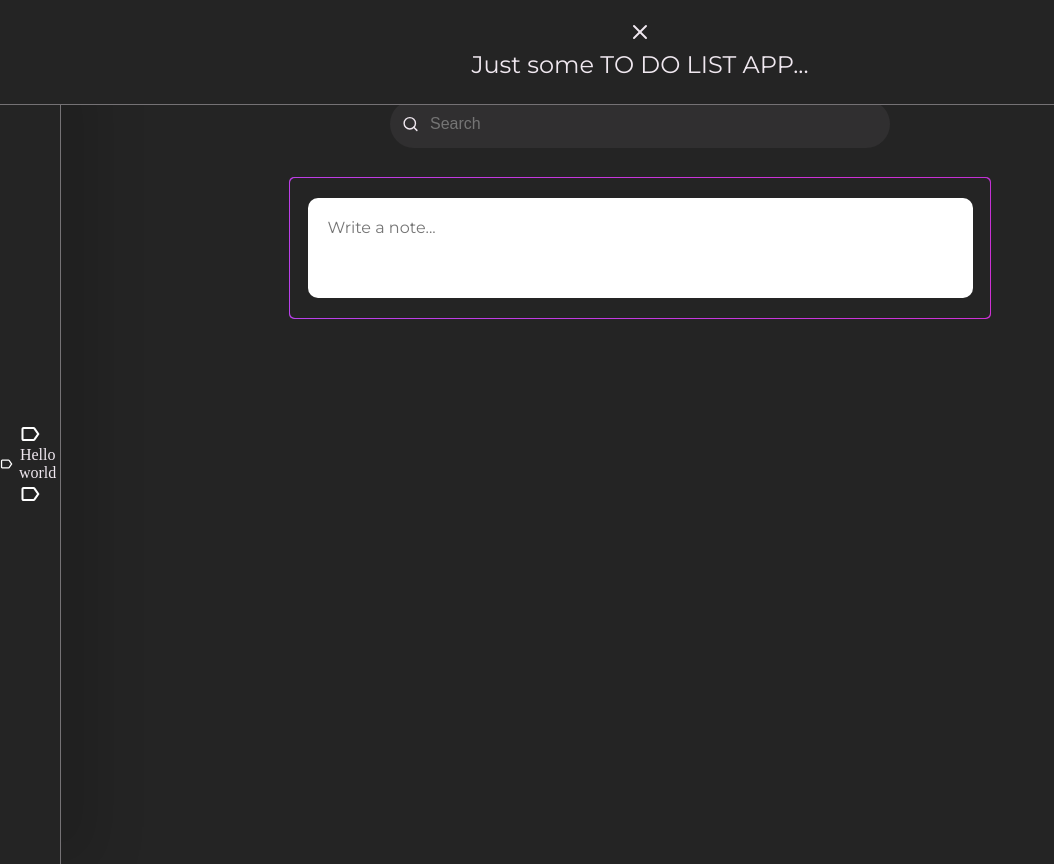
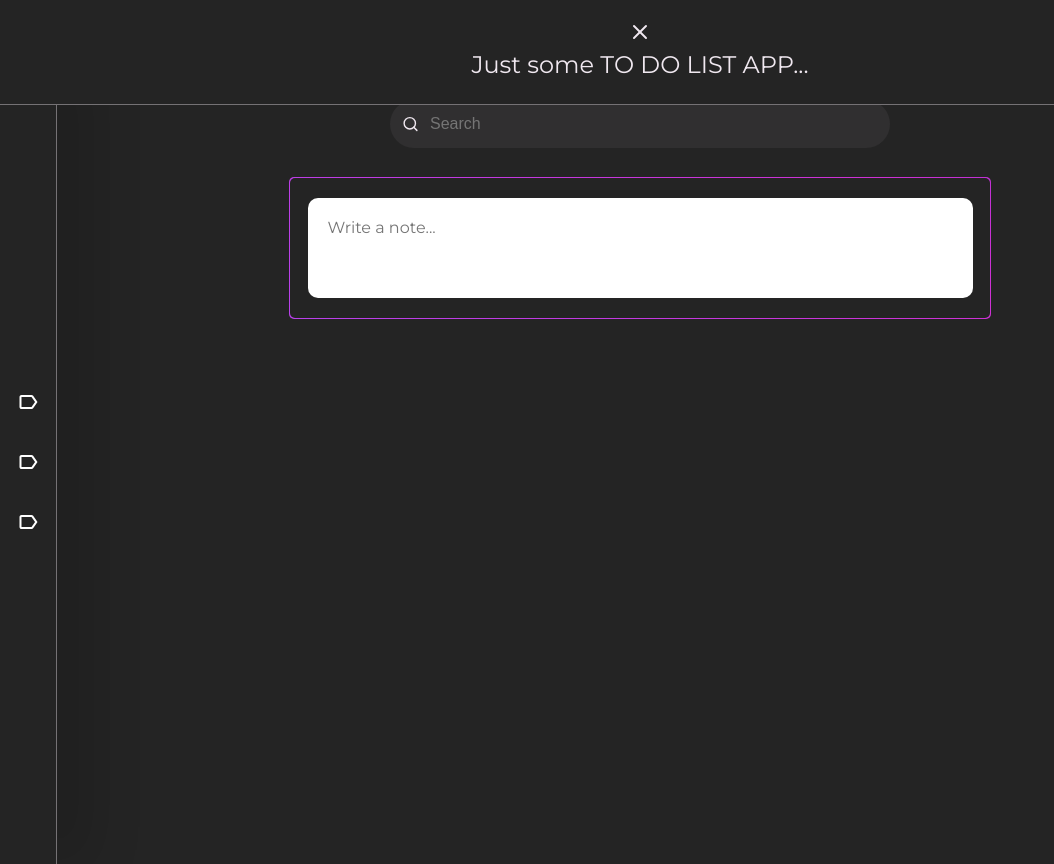
Before and after one commit to JlordS32/TDL-App, a React (Vite) app: page / in a window 1280 px wide. Shown: the whole page, without its empty margins (0-1054 px from the left). Built offline with nearby package versions, Linux system fonts and the light colour scheme; a web font is replaced by a local one.

Commit message:
nav-bar getting implemented and i feel better now

```diff
--- a/src/components/navigation/Nav.jsx
+++ b/src/components/navigation/Nav.jsx
@@ -21,20 +21,28 @@ const Nav = () => {
 					className='nav-icons'
 					onClick={() => handleToggleItem('Groups')}
 				>
-					<LabelIcon width='25' />
+					<div>
+						<LabelIcon width='25' />
+					</div>
+					<span className='nav-icons-text'>Hello</span>
 				</div>
 				<div
 					className='nav-icons'
 					onClick={() => handleToggleItem('Test')}
 				>
-					<LabelIcon width='25' />
-					<p>Hello world</p>
+					<div>
+						<LabelIcon width='25' />
+					</div>
+					<span className='nav-icons-text'>Hello</span>
 				</div>
 				<div
 					className='nav-icons'
 					onClick={() => handleToggleItem('Test 2')}
 				>
-					<LabelIcon width='25' />
+					<div>
+						<LabelIcon width='25' />
+					</div>
+					<span className='nav-icons-text'>Hello</span>
 				</div>
 			</div>
 
--- a/src/styles/nav.modules.css
+++ b/src/styles/nav.modules.css
@@ -30,10 +30,7 @@
    top: 0;
    left: 0;
    height: 100vh;
-   text-align: center;
    display: flex;
-   justify-content: center;
-   align-items: center;
    flex-direction: row;
    background-color: transparent;
    z-index: 4;
@@ -81,15 +78,37 @@
    z-index: 1;
    box-shadow: 30px 0px 56px 0px rgba(0,0,0,0.15);
    border-right: var(--gray) solid 1px;
-   width: 60px;
+   width: 3.5rem;
+   gap: 1rem;
+   overflow: hidden;
+   transition: width 200ms ease;
+}
+
+.nav-icons-container:hover {
+   width: 7.5rem;
+
+   & .nav-icons-text {
+      display: block;
+   }
 }
 
 .nav-icons {
    display: flex;
-   justify-content: center;
    align-items: center;
    z-index: 2;
+   overflow: hidden;
+   padding: 0.5rem 0;
 }
+
+.nav-icons > div {
+   margin-left: 1rem;
+}
+
+.nav-icons-text {
+   display: none;
+   margin-left: 1rem;
+}
+
 
 .icon-title-wrapper div:nth-child(1n):hover {
    cursor: pointer;
@@ -100,13 +119,17 @@
    cursor: pointer;
    transform: scale(1.1);
    background-color: rgba(1, 1, 1, 0.1);
-   border-radius: 100px;
 }
 
 .nav-icons-container,
 .icon-title {
    transform: 0.5s;
    display: flex;
+   flex-direction: column;
+   justify-content: center;
+}
+
+.icon-title {
    flex-direction: column;
    justify-content: center;
    align-items: center;
```
Also changed, not shown: src/components/navigation/NavItemTitles.jsx (added, +23 -0 lines).
